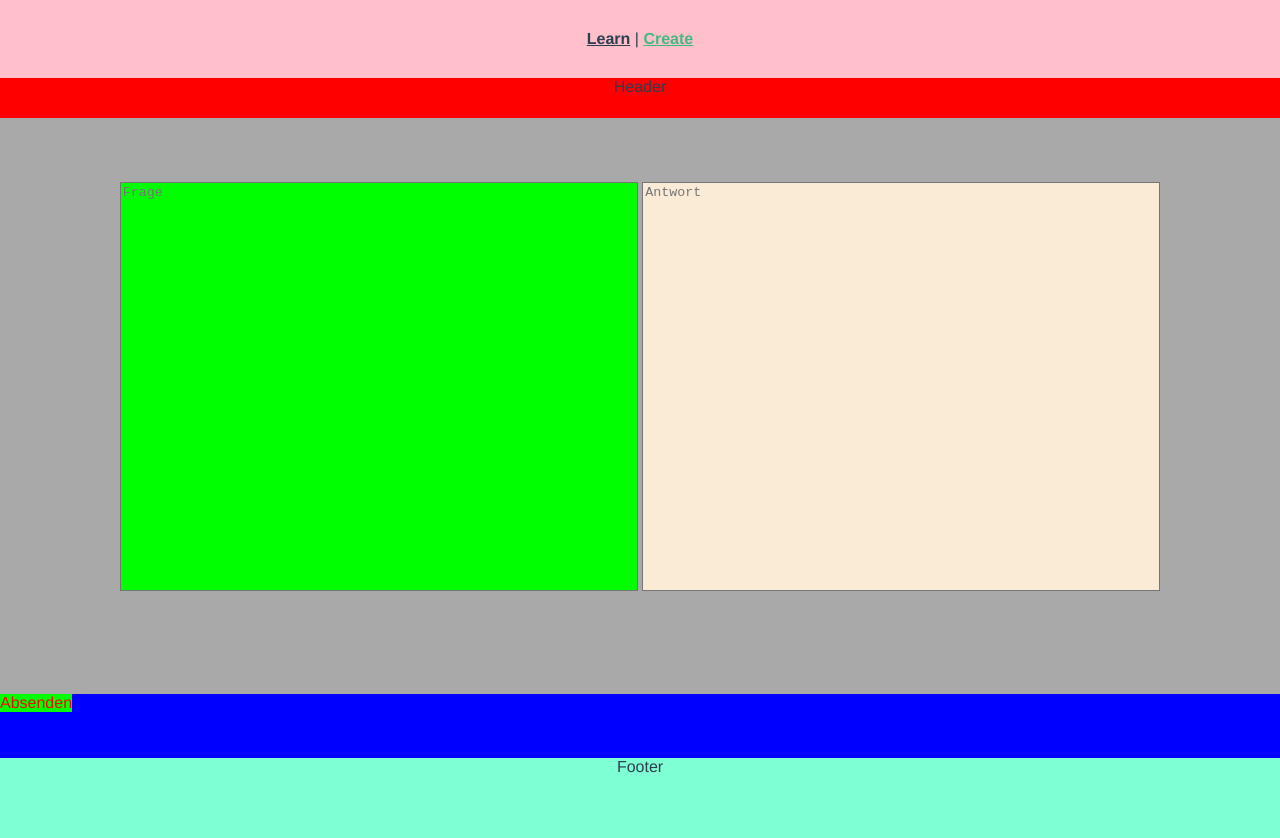
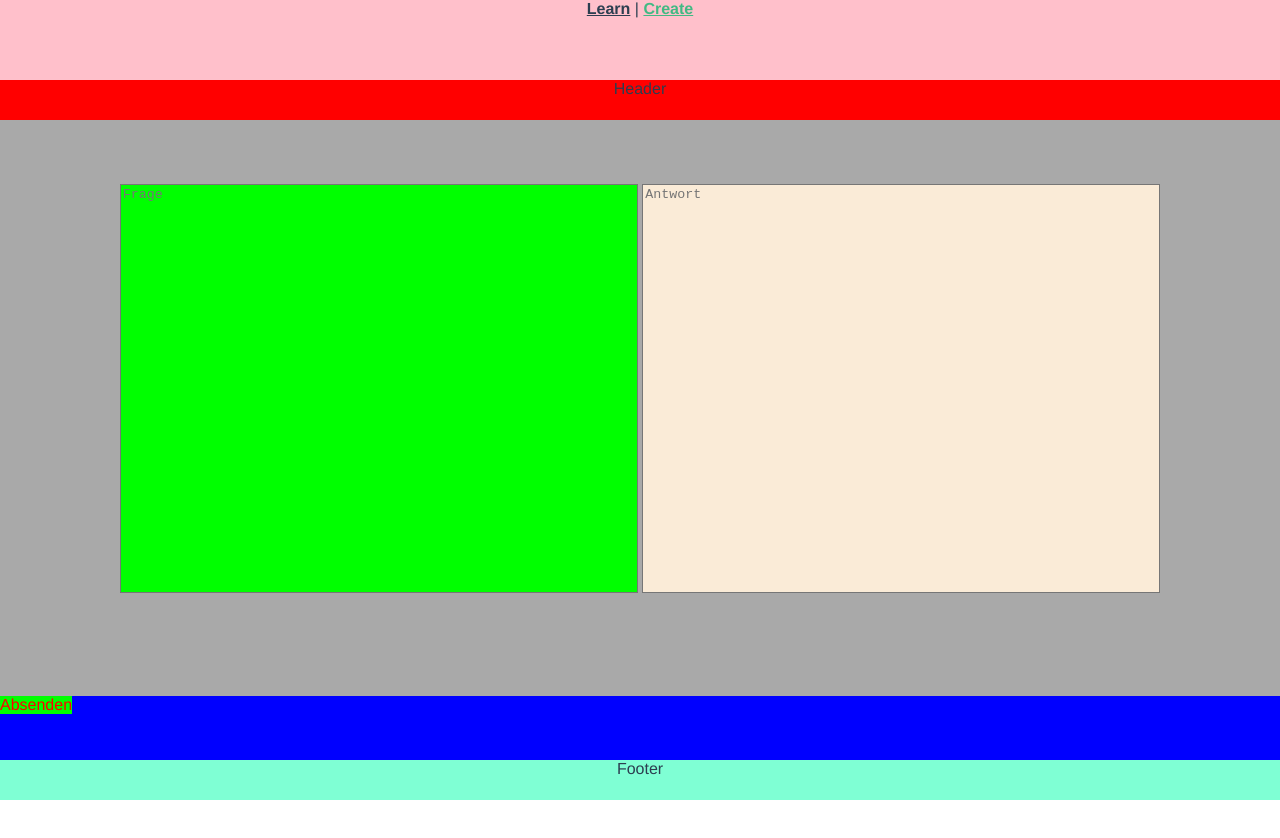
Before and after one commit to michaelzm/smstudy, a Vue app: page /#/about in a window 1280 px wide. Shown: the top 838 px of the page. After the commit the page ends 800 px from the top, so only its background shows below. Built offline with nearby package versions, Linux system fonts and the light colour scheme.

Commit message:
small styling adj

```diff
--- a/src/App.vue
+++ b/src/App.vue
@@ -18,8 +18,12 @@
 }
 
 #nav {
-  padding: 30px;
+  height: 10vh;
   background-color: pink;
+}
+
+body {
+  margin: 0;
 }
 
 #nav a {
--- a/src/views/About.vue
+++ b/src/views/About.vue
@@ -24,7 +24,7 @@ export default {
 <style>
 #createCard {
   display: grid;
-  grid-template-rows: 5vh 80vh 15vh;
+  grid-template-rows: 5vh 80vh 5vh;
   grid-template-columns: 50% 50%;
   grid-template-areas: "header header" "body body" "footer footer";
   font-family: "Avenir", Helvetica, Arial, sans-serif;
@@ -33,20 +33,4 @@ export default {
   text-align: center;
   color: #2c3e50;
 }
-
-#nav {
-  padding: 30px;
-}
-
-#nav a {
-  font-weight: bold;
-  color: #2c3e50;
-}
-
-body {
-  margin: 0;
-}
-#nav a.router-link-exact-active {
-  color: #42b983;
-}
 </style>
```
